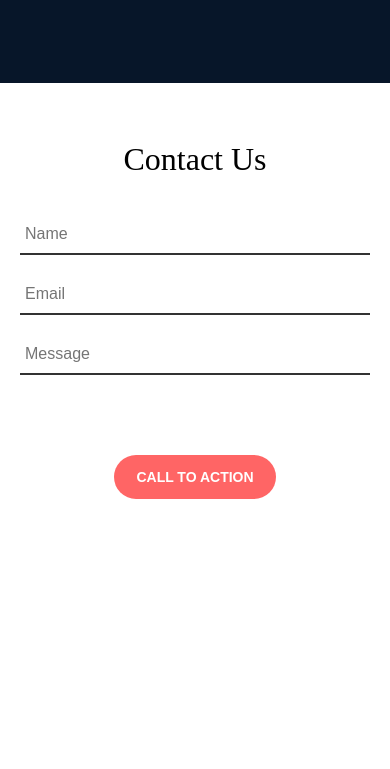
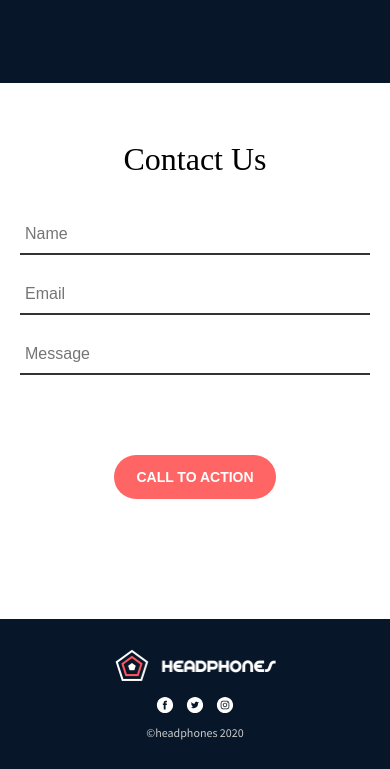
Before and after one commit to Vincidax/alx_html_css, a plain HTML site: page headphones/4-index.html in a window 390 px wide. Shown: the part 3452-4221 px from the top of the page. Before the commit the page ends 4071 px from the top, so only its background shows below. Drawn offline with Linux system fonts and the light colour scheme.

Commit message:
adding footer

```diff
--- a/headphones/4-index.html
+++ b/headphones/4-index.html
@@ -119,8 +119,20 @@
                 <button>CALL TO ACTION</button>
             </form>
         </section>
-
     </main>
+    <footer>
+        <div class="footer-top">
+            <div class="logo_headphones">
+                <a><img src="assets/images/logo_headphones.png" alt="HEADPHONES LOGO" class="logo_img"></a>
+            </div>
+            <ul class="hhh">
+                <li><a href="#"><svg class="footer_icon"><use xlink:href="sprite.svg#icon-ic_facebook" class="footer_svg"></use></svg></a></li>
+                <li><a href="#"><svg class="footer_icon"><use xlink:href="sprite.svg#icon-ic_twitter" class="footer_svg"></use></svg></a></li>
+                <li><a href="#"><svg class="footer_icon"><use xlink:href="sprite.svg#icon-ic_instagram" class="footer_svg"></use></svg></a></li>
+            </ul>
+        </div>
+            <p class="copyright">©headphones 2020</p>
+    </footer>
 
 </body>
 </html>
--- a/headphones/4-styles.css
+++ b/headphones/4-styles.css
@@ -10,9 +10,6 @@ body, html {
     width: 100%;
     overflow-x: hidden; /* prevent horizontal scroll */
 }
-
-
-
 
 /* ---------------- LOGO ---------------- */
 .logo_img {
@@ -47,7 +44,7 @@ nav {
 }
 
 /* Desktop menu list */
-ul {
+header ul {
     list-style: none;
     padding-left: 0;
     width: 225px;
@@ -55,16 +52,16 @@ ul {
     margin: 0;
 }
 
-ul li {
+header ul li {
     display: inline-block;
     margin-right: 25px;
 }
 
-ul li:last-child {
+header ul li:last-child {
     margin-right: 0;
 }
 
-ul li a {
+header ul li a {
     display: block;
     text-decoration: none;
     color: white;
@@ -72,8 +69,8 @@ ul li a {
     font-size: 12px;
 }
 
-ul li a:hover,
-ul li a:active {
+header ul li a:hover,
+header ul li a:active {
     color: #FF6565;
 }
 
@@ -585,3 +582,164 @@ img {
 
 
 }
+
+/* ---------------- DESKTOP FOOTER ---------------- */
+footer {
+    background-color:#071629;
+    color: #fff;
+    padding: 40px 60px;
+}
+
+/* Container for logo and links on the same line */
+footer .footer-top {
+    display: flex;
+    justify-content: space-between; /* logo left, links right */
+    align-items: center;
+}
+
+/* Logo */
+footer .logo_headphones {
+    margin: 0; /* remove bottom margin for flex layout */
+}
+
+/* Links */
+footer ul.hhh {
+    list-style: none;
+    display: flex;
+    gap: 20px;
+    padding: 0;
+    margin: 0;
+}
+
+footer ul.hhh li a {
+    color: #fff;
+    text-decoration: none;
+    display: inline-flex;
+    align-items: center;
+    justify-content: center;
+}
+
+footer ul.hhh li a:hover svg {
+    fill: #1da1f2;
+}
+
+footer .footer_icon {
+    width: 24px;
+    height: 24px;
+    fill: #fff;
+}
+
+/* Copyright on its own line */
+footer .copyright {
+    display: block;
+    text-align: center;
+    font-size: 12px;
+    font-weight: regular;
+    margin-top: 20px;
+    font-size: 0.9rem;
+    color: #ccc;
+    font-family: 'Source Sans Pro', sans-serif;
+}
+
+/* ---------------- TABLET FOOTER ---------------- */
+@media (max-width: 768px) {
+    footer {
+    background-color:#071629;
+    color: #fff;
+    padding: 30px 30px;
+}
+
+/* Container for logo and links on the same line */
+footer .footer-top {
+    display: flex;
+    justify-content: space-between; /* logo left, links right */
+    align-items: center;
+}
+
+/* Logo */
+footer .logo_headphones {
+    margin: 0; /* remove bottom margin for flex layout */
+}
+
+/* Links */
+footer ul.hhh {
+    list-style: none;
+    display: flex;
+    gap: 0px;
+    padding: 0;
+    margin: 0;
+}
+
+footer ul.hhh li a {
+    color: #fff;
+    text-decoration: none;
+    display: inline-flex;
+    align-items: center;
+    justify-content: center;
+}
+
+footer ul.hhh li a:hover svg {
+    fill: #1da1f2;
+}
+
+footer .footer_icon {
+    width: 24px;
+    height: 24px;
+    fill: #fff;
+}
+
+/* Copyright on its own line */
+footer .copyright {
+    display: block;
+    text-align: center;
+    margin-top: 20px;
+    font-size: 0.9rem;
+    color: #ccc;
+    font-size: 12px;
+    font-weight: regular;
+    font-family: 'Source Sans Pro', sans-serif;
+}
+
+
+}
+
+/* ---------------- MOBILE FOOTER ---------------- */
+@media (max-width: 480px) {
+    footer .footer-top {
+        display: flex;
+        flex-direction: column;
+        align-items: center;
+        gap: 15px;
+    }
+
+    footer .logo_headphones {
+        order: 0;
+    }
+
+    footer ul.hhh {
+        order: 1;
+        display: flex;
+        flex-direction: row; /* keep horizontal */
+        justify-content: center;
+        gap: 12px;
+        margin: 0;
+        padding: 0; /* remove any default padding */
+        list-style: none; /* remove bullets */
+    }
+
+    footer ul.hhh li {
+        margin: 0; /* remove extra spacing from li */
+        padding: 0;
+    }
+
+    footer .footer_icon {
+        width: 18px;
+        height: 18px;
+    }
+
+    footer .copyright {
+        order: 2;
+        font-size: 0.75rem;
+        margin-top: 10px;
+    }
+}
```
Lines whose indentation alone changed are shown as unchanged.
